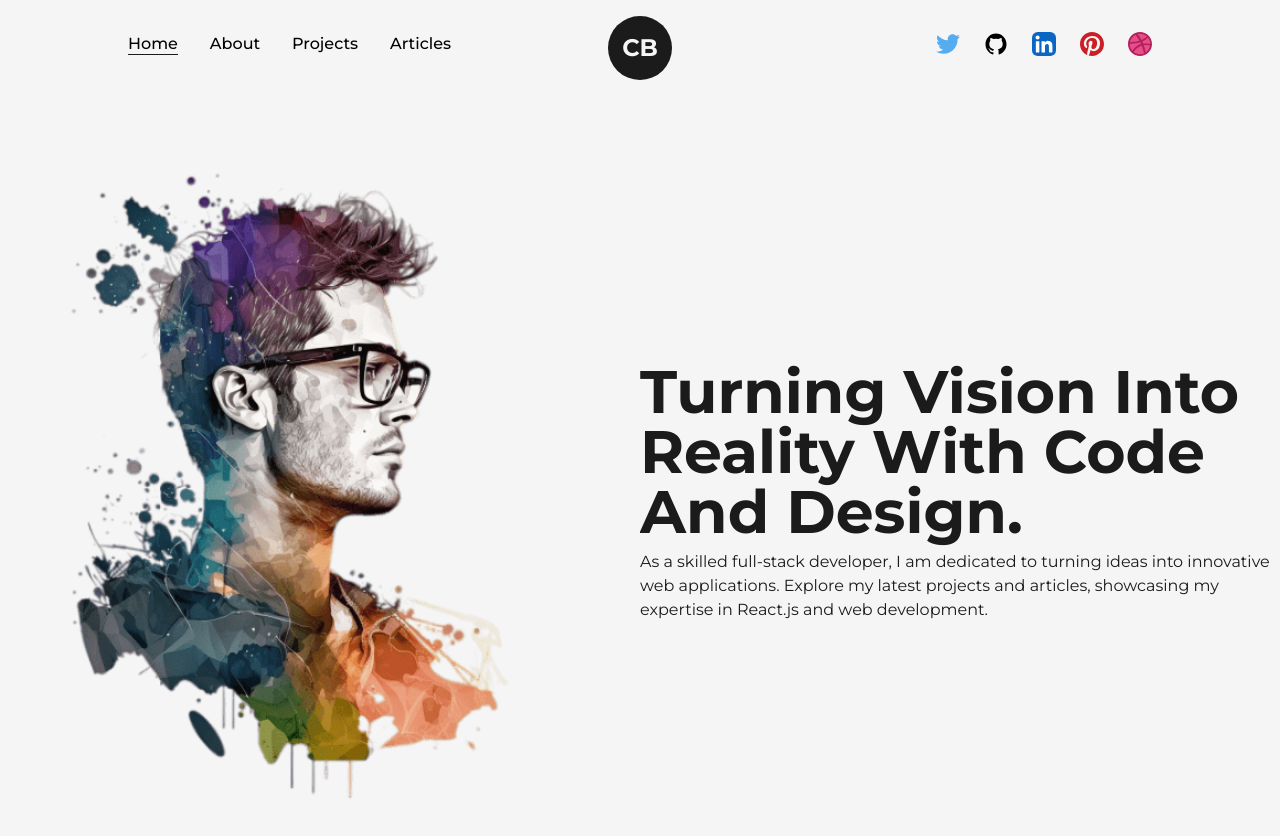
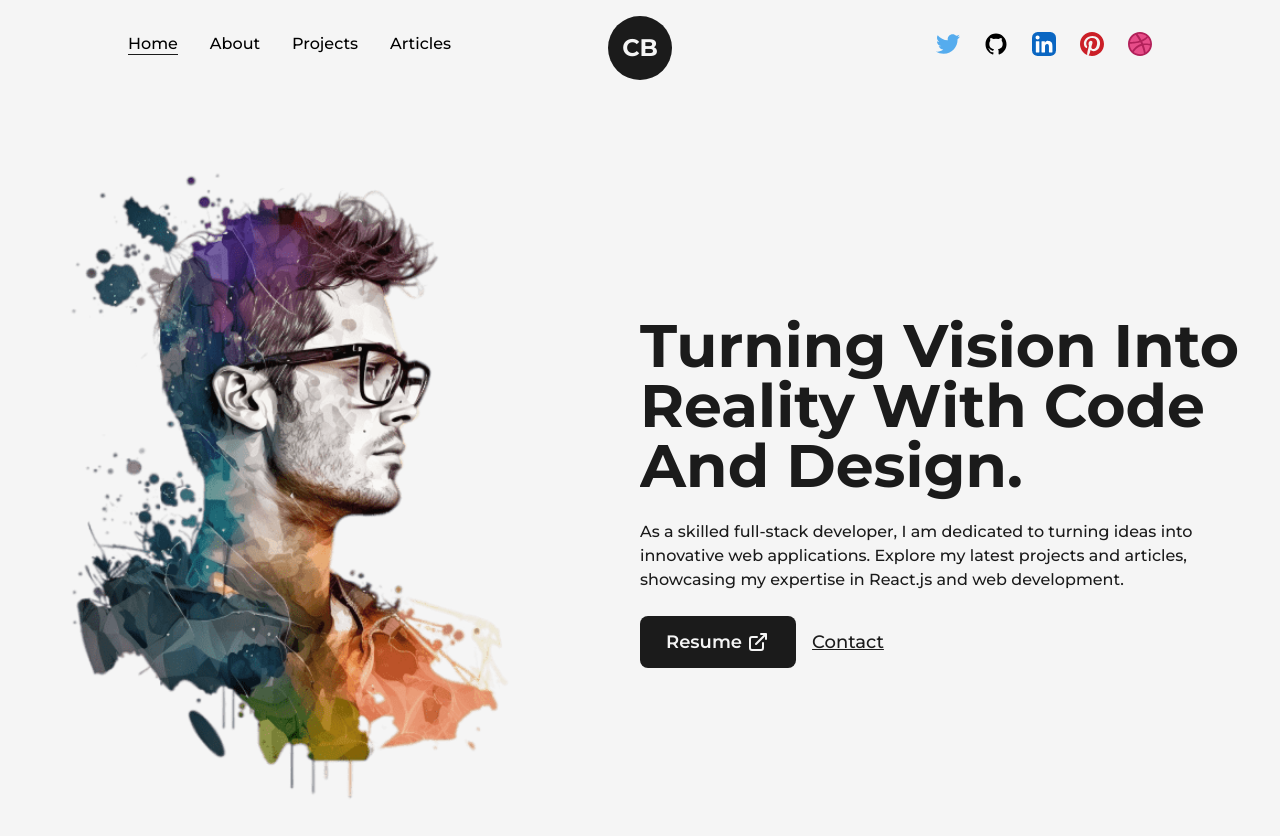
Before and after one commit to KevalVala05/NextJS-Portfolio, a Next.js app: page / in a window 1280 px wide. Shown: the top 836 px of the page. Built offline with nearby package versions, Linux system fonts and the light colour scheme.

Commit message:
footer pending

```diff
--- a/src/components/AnimatedText.js
+++ b/src/components/AnimatedText.js
@@ -3,12 +3,27 @@
 
 const quote = {
   initial: {
-    opacity: 0,
+    opacity: 1,
   },
   animate: {
     opacity: 1,
     transition: {
       delay: 0.5,
+      staggerChildren: 0.08,
+    },
+  },
+};
+
+const singleWord = {
+  initial: {
+    opacity: 0,
+    y: 50,
+  },
+  animate: {
+    opacity: 1,
+    y: 0,
+    transition: {
+      duration: 1,
     },
   },
 };
@@ -23,9 +38,9 @@
         animate="animate"
       >
         {text.split(" ").map((word, index) => (
-          <span key={word + "-" + index} className="inline-block">
+          <motion.span key={word + "-" + index} variants={singleWord}  className="inline-block">
             {word}&nbsp;
-          </span>
+          </motion.span>
         ))}
       </motion.h1>
     </div>
--- a/src/pages/index.js
+++ b/src/pages/index.js
@@ -1,8 +1,10 @@
 import Layout from "@/components/Layout";
 import Head from "next/head";
 import Image from "next/image";
+import Link from "next/link";
 import profilePic from "../../public/images/profile/developer-pic-1.png";
 import AnimatedText from "@/components/AnimatedText";
+import { LinkArrow } from "@/components/Icons";
 
 export default function Home() {
   return (
@@ -17,7 +19,6 @@
             <div className="w-1/2">
               <Image
                 src={profilePic}
-                alt="Developer Profile Picture"
                 className="w-full h-auto"
                 // className="w-3/4 h-auto"
               />
@@ -27,12 +28,25 @@
                 text={"Turning Vision Into Reality With Code And Design."}
                 className="!text-6xl !text-left"
               />
-              <p>
+              <p className="my-4 text-base font-medium">
                 As a skilled full-stack developer, I am dedicated to turning
                 ideas into innovative web applications. Explore my latest
                 projects and articles, showcasing my expertise in React.js and
                 web development.
               </p>
+              <div className="flex items-center self-start mt-2">
+                <Link href="/dummy.pdf" target="_blank"
+                download={true}
+                className="flex items-center bg-dark text-light p-2.5 px-6 rounded-lg text-lg border-2  border-transparent hover:border-dark font-semibold hover:bg-light hover:text-dark"
+                >
+                  Resume <LinkArrow className={"w-6 ml-1"} />
+                </Link>
+                <Link
+                className="ml-4 text-lg font-medium capitalize text-dark underline"
+                href="mailto:abcd@gmail.com" target="_blank">
+                  Contact
+                </Link>
+              </div>
             </div>
           </div>
         </Layout>
```
